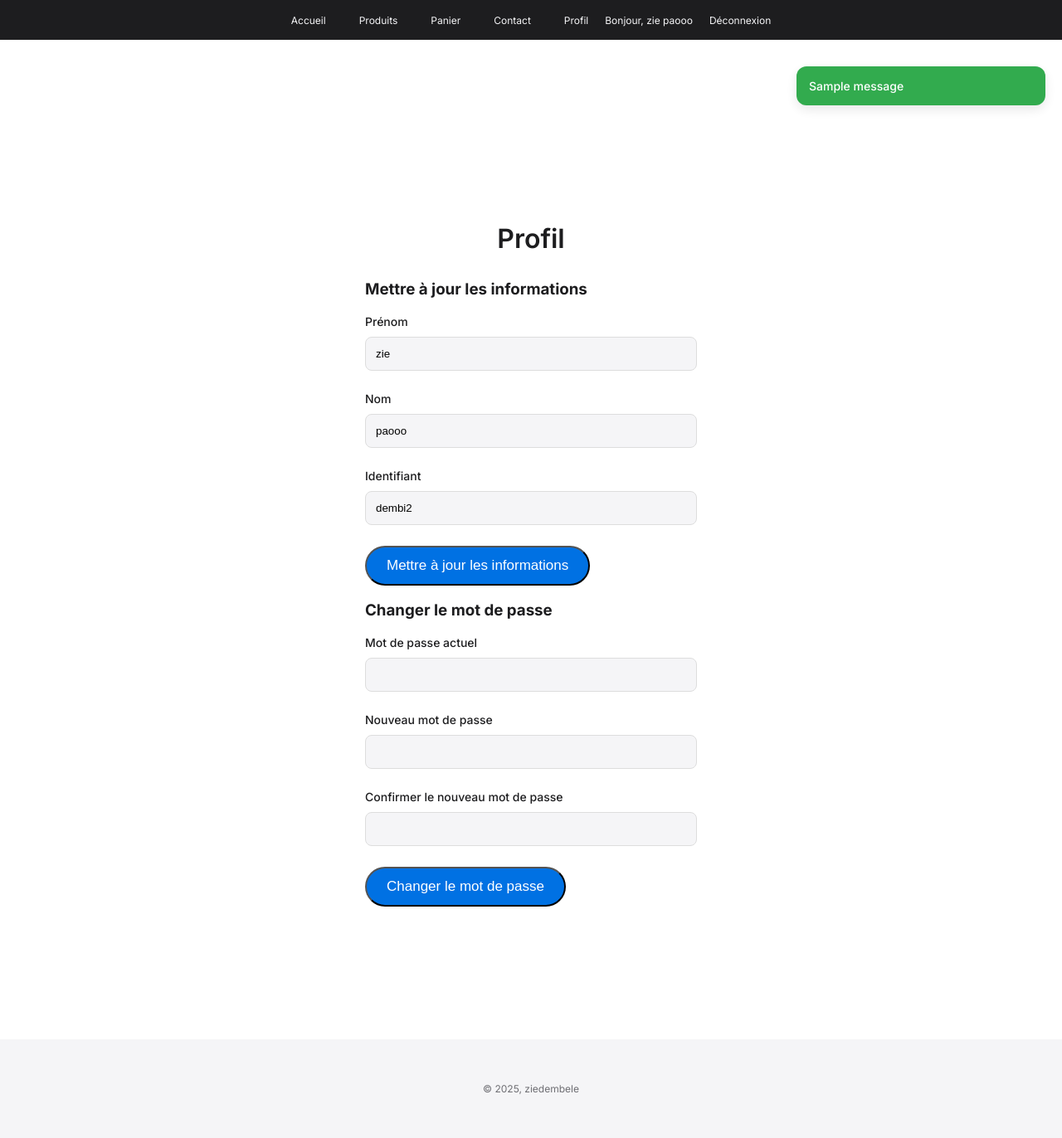
After one commit to Dembele0785/mini-ecommerce, a Flask app: page /profile in a window 1280 px wide. The commit adds this page. Shown: the whole page at 83% size. Run offline with Flask 3, Linux system fonts and the light colour scheme; a user stored in the database is signed in; one stand-in notice (Sample message) is shown.

Commit message:
version finale

```diff
--- a/app/routes.py
+++ b/app/routes.py
@@ -1,7 +1,25 @@
-from flask import Blueprint, render_template, request, redirect, url_for, session, flash
-from .models import Product
+from flask import Blueprint, render_template, request, redirect, url_for, session, flash, g
+from .models import Product, User
+from . import db
+import functools
 
 main = Blueprint('main', __name__)
+
+@main.before_app_request
+def load_logged_in_user():
+    user_id = session.get('user_id')
+    if user_id is None:
+        g.user = None
+    else:
+        g.user = User.query.get(user_id)
+
+def login_required(view):
+    @functools.wraps(view)
+    def wrapped_view(**kwargs):
+        if g.user is None:
+            return redirect(url_for('main.login'))
+        return view(**kwargs)
+    return wrapped_view
 
 @main.route("/")
 def index():
@@ -111,4 +129,78 @@ def clear_cart():
 
 @main.route("/login", methods=['GET', 'POST'])
 def login():
+    if request.method == 'POST':
+        username = request.form.get('username')
+        password = request.form.get('password')
+        user = User.query.filter_by(username=username).first()
+
+        if user and user.check_password(password):
+            session['user_id'] = user.id
+            flash('Connexion réussie !', 'success')
+            return redirect(url_for('main.index'))
+        else:
+            flash('Identifiant ou mot de passe incorrect.', 'error')
+
     return render_template("login.html")
+
+
+@main.route("/register", methods=['GET', 'POST'])
+def register():
+    if request.method == 'POST':
+        first_name = request.form.get('first_name')
+        last_name = request.form.get('last_name')
+        username = request.form.get('username')
+        password = request.form.get('password')
+        confirm_password = request.form.get('confirm_password')
+
+        if password != confirm_password:
+            flash('Les mots de passe ne correspondent pas.', 'error')
+            return redirect(url_for('main.register'))
+
+        user = User.query.filter_by(username=username).first()
+        if user:
+            flash('Ce nom d\'utilisateur existe déjà.', 'error')
+            return redirect(url_for('main.register'))
+
+        new_user = User(username=username, first_name=first_name, last_name=last_name)
+        new_user.set_password(password)
+        db.session.add(new_user)
+        db.session.commit()
+
+        flash('Inscription réussie ! Vous pouvez maintenant vous connecter.', 'success')
+        return redirect(url_for('main.login'))
+
+    return render_template("register.html")
+
+@main.route("/logout")
+def logout():
+    session.clear()
+    flash('Vous avez été déconnecté.', 'info')
+    return redirect(url_for('main.index'))
+
+@main.route("/profile", methods=['GET', 'POST'])
+@login_required
+def profile():
+    if request.method == 'POST':
+        action = request.form.get('action')
+        if action == 'update_profile':
+            g.user.first_name = request.form.get('first_name')
+            g.user.last_name = request.form.get('last_name')
+            g.user.username = request.form.get('username')
+            db.session.commit()
+            flash('Profil mis à jour.', 'success')
+        elif action == 'change_password':
+            current_password = request.form.get('current_password')
+            new_password = request.form.get('new_password')
+            confirm_new_password = request.form.get('confirm_new_password')
+
+            if not g.user.check_password(current_password):
+                flash('Mot de passe actuel incorrect.', 'error')
+            elif new_password != confirm_new_password:
+                flash('Les nouveaux mots de passe ne correspondent pas.', 'error')
+            else:
+                g.user.set_password(new_password)
+                db.session.commit()
+                flash('Mot de passe mis à jour.', 'success')
+        return redirect(url_for('main.profile'))
+    return render_template("profile.html")
--- a/app/static/css/style.css
+++ b/app/static/css/style.css
@@ -1,6 +1,18 @@
+@import url('https://fonts.googleapis.com/css2?family=Inter:wght@400;500;600;700&display=swap');
+
+:root {
+    --primary-color: #0071e3;
+    --light-color: #fff;
+    --dark-color: #1d1d1f;
+    --text-color: #1d1d1f;
+    --secondary-text-color: #6e6e73;
+    --font-family: 'Inter', sans-serif;
+}
+
 body {
-    font-family: Arial, sans-serif;
-    background-color: #f7f7f7;
+    font-family: var(--font-family);
+    background-color: var(--light-color);
+    color: var(--text-color);
     margin: 0;
     padding: 0;
     display: flex;
@@ -10,127 +22,161 @@ body {
 
 .content {
     flex: 1;
+    padding: 40px;
 }
 
 nav {
-    background-color: #333;
-    padding: 15px;
-    text-align: center;
+    background-color: var(--dark-color);
+    padding: 0 30px;
+    display: flex;
+    justify-content: center;
+    align-items: center;
+    height: 48px;
 }
 
 nav a {
-    color: white;
+    color: #f5f5f7;
     text-decoration: none;
-    margin: 0 15px;
+    margin: 0 20px;
+    font-size: 12px;
+    font-weight: 400;
+    transition: color 0.3s;
 }
 
 nav a:hover {
-    text-decoration: underline;
+    color: var(--primary-color);
+}
+
+.welcome-message {
+    color: #f5f5f7;
+    font-size: 12px;
+}
+
+h1, h2, h3 {
+    color: var(--text-color);
 }
 
 h1 {
     text-align: center;
     margin-top: 20px;
+    font-size: 48px;
+    font-weight: 600;
+}
+
+h2 {
+    text-align: center;
+    margin-top: 60px;
+    margin-bottom: 40px;
+    font-size: 40px;
+    font-weight: 600;
 }
 
 .product-grid {
-    display: flex;
-    flex-wrap: wrap;
-    justify-content: center;
-    gap: 20px;
-    margin: 20px;
+    display: grid;
+    grid-template-columns: repeat(auto-fill, minmax(300px, 1fr));
+    gap: 40px;
+    margin: 20px 0;
 }
 
 .product-card {
-    background-color: white;
-    border: 1px solid #ddd;
-    border-radius: 8px;
-    padding: 15px;
-    width: 200px;
-    box-shadow: 0 2px 5px rgba(0,0,0,0.1);
+    background-color: #f5f5f7;
+    border-radius: 18px;
+    padding: 30px;
     text-align: center;
+    transition: transform 0.3s, box-shadow 0.3s;
+}
+
+.product-card:hover {
+    transform: translateY(-10px);
+    box-shadow: 0 20px 40px rgba(0,0,0,0.1);
 }
 
 .product-card h3 {
-    font-size: 18px;
-    margin: 10px 0;
+    font-size: 24px;
+    margin: 20px 0 10px;
+    font-weight: 600;
 }
 
 .product-card p {
     font-size: 16px;
-    color: #555;
+    color: var(--secondary-text-color);
+    font-weight: 400;
 }
 
 .product-card img {
     max-width: 100%;
     height: auto;
-    border-radius: 5px;
+    border-radius: 18px;
 }
 
 .hero {
-    background-color: #f0f0f0;
-    padding: 40px 20px;
+    padding: 80px 20px;
     text-align: center;
-    border-bottom: 1px solid #ddd;
 }
 
 .hero h1 {
-    font-size: 2.5em;
+    font-size: 56px;
+    font-weight: 700;
     margin-bottom: 10px;
 }
 
 .hero p {
-    font-size: 1.2em;
-    color: #555;
+    font-size: 24px;
+    color: var(--secondary-text-color);
+    margin-bottom: 30px;
 }
 
 .btn {
     display: inline-block;
-    background-color: #333;
-    color: white;
-    padding: 10px 20px;
+    background-color: var(--primary-color);
+    color: var(--light-color);
+    padding: 12px 24px;
     text-decoration: none;
-    border-radius: 5px;
-    margin-top: 20px;
+    border-radius: 30px;
+    font-size: 17px;
+    font-weight: 500;
+    transition: background-color 0.3s;
 }
 
 .btn:hover {
-    background-color: #555;
+    background-color: #0077ed;
 }
 
 footer {
-    background-color: #333;
-    color: white;
+    background-color: #f5f5f7;
+    color: var(--secondary-text-color);
     text-align: center;
-    padding: 10px;
-    margin-top: auto;
+    padding: 40px;
+    font-size: 12px;
 }
 
 /* Cart Page Styles */
 .cart-container {
     width: 80%;
-    margin: 20px auto;
+    margin: 40px auto;
 }
 
 .cart-table {
     width: 100%;
     border-collapse: collapse;
-    margin-bottom: 20px;
+    margin-bottom: 30px;
 }
 
 .cart-table th, .cart-table td {
-    border: 1px solid #ddd;
-    padding: 12px;
+    padding: 20px;
     text-align: left;
+    border-bottom: 1px solid #e5e5e5;
 }
 
 .cart-table th {
-    background-color: #f2f2f2;
+    font-weight: 600;
+    font-size: 14px;
+    color: var(--secondary-text-color);
 }
 
 .cart-table img {
-    max-width: 80px;
-    border-radius: 5px;
+    max-width: 100px;
+    border-radius: 10px;
 }
 
 .update-form {
@@ -142,24 +188,29 @@ footer {
     width: 60px;
     text-align: center;
     margin-right: 10px;
+    padding: 8px;
+    border-radius: 8px;
+    border: 1px solid #ddd;
 }
 
 .btn-update {
-    background-color: #4CAF50;
+    background-color: #28a745;
     color: white;
     border: none;
     padding: 8px 12px;
-    border-radius: 5px;
+    border-radius: 8px;
     cursor: pointer;
+    transition: background-color 0.3s;
 }
 
 .btn-update:hover {
-    background-color: #45a049;
+    background-color: #218838;
 }
 
 .btn-remove {
-    color: #f44336;
+    color: #dc3545;
     text-decoration: none;
+    font-weight: 500;
 }
 
 .btn-remove:hover {
@@ -172,61 +223,95 @@ footer {
 }
 
 .btn-clear {
-    background-color: #f44336;
+    background-color: #dc3545;
     color: white;
     padding: 10px 20px;
     text-decoration: none;
-    border-radius: 5px;
+    border-radius: 25px;
+    transition: background-color 0.3s;
 }
 
 .btn-clear:hover {
-    background-color: #da190b;
+    background-color: #c82333;
 }
 
 /* Contact Page Styles */
 .contact-container {
     text-align: center;
-    margin: 50px auto;
-    padding: 20px;
-    background-color: white;
-    border: 1px solid #ddd;
-    border-radius: 8px;
-    width: 50%;
-    box-shadow: 0 2px 5px rgba(0,0,0,0.1);
+    margin: 80px auto;
+    padding: 40px;
+    width: 60%;
 }
 
 .empty-cart {
     text-align: center;
-    margin-top: 50px;
+    margin-top: 80px;
 }
+
+/* Flashed Messages */
+.flashed-messages {
+    position: fixed;
+    top: 80px;
+    right: 20px;
+    z-index: 1000;
+    width: 300px;
+}
+
+.alert {
+    padding: 15px;
+    margin-bottom: 15px;
+    border-radius: 12px;
+    color: var(--light-color);
+    font-size: 14px;
+    font-weight: 500;
+    box-shadow: 0 5px 15px rgba(0,0,0,0.1);
+    opacity: 0.95;
+    transition: opacity 0.3s, transform 0.3s;
+}
+
+.alert-success {
+    background-color: #28a745;
+}
+
+.alert-error {
+    background-color: #dc3545;
+}
+
+.alert-info {
+    background-color: #17a2b8;
+}
+
 
 /* Login Page Styles */
 .login-container {
-    width: 300px;
-    margin: 50px auto;
-    padding: 20px;
-    background-color: white;
-    border: 1px solid #ddd;
-    border-radius: 8px;
-    box-shadow: 0 2px 5px rgba(0,0,0,0.1);
+    width: 400px;
+    margin: 80px auto;
+    padding: 40px;
 }
 
 .login-container h2 {
     text-align: center;
-    margin-bottom: 20px;
+    margin-bottom: 30px;
+    font-weight: 600;
+    font-size: 32px;
 }
 
 .form-group {
-    margin-bottom: 15px;
+    margin-bottom: 25px;
 }
 
 .form-group label {
     display: block;
-    margin-bottom: 5px;
+    margin-bottom: 10px;
+    font-weight: 500;
+    font-size: 14px;
 }
 
 .form-group input {
     width: 100%;
-    padding: 8px;
+    padding: 12px;
     box-sizing: border-box;
+    border-radius: 8px;
+    border: 1px solid #ddd;
+    background-color: #f5f5f7;
 }
--- a/app/templates/base.html
+++ b/app/templates/base.html
@@ -6,23 +6,30 @@
 </head>
 <body>
     <nav>
-        <a href="{{ url_for('main.index') }}">Accueil</a> |
-        <a href="{{ url_for('main.products') }}">Produits</a> |
-        <a href="{{ url_for('main.cart') }}">Panier</a> |
-        <a href="{{ url_for('main.contact') }}">Contact</a> |
+        <a href="{{ url_for('main.index') }}">Accueil</a>
+        <a href="{{ url_for('main.products') }}">Produits</a>
+        <a href="{{ url_for('main.cart') }}">Panier</a>
+        <a href="{{ url_for('main.contact') }}">Contact</a>
+        {% if g.user %}
+            <a href="{{ url_for('main.profile') }}">Profil</a>
+            <span class="welcome-message">Bonjour, {{ g.user.first_name }} {{ g.user.last_name }}</span>
+            <a href="{{ url_for('main.logout') }}">Déconnexion</a>
+        {% else %}
             <a href="{{ url_for('main.login') }}">Se connecter</a>
+        {% endif %}
     </nav>
-    <hr>
+    <div class="content">
+        <div class="flashed-messages">
             {% with messages = get_flashed_messages(with_categories=true) %}
                 {% if messages %}
-            <ul>
                     {% for category, message in messages %}
-                    <li class="{{ category }}">{{ message }}</li>
+                        <div class="alert alert-{{ category }}">{{ message }}</div>
                     {% endfor %}
-            </ul>
                 {% endif %}
             {% endwith %}
+        </div>
         {% block content %}{% endblock %}
+    </div>
     <footer>
         <p>© 2025, ziedembele</p>
     </footer>
--- a/app/templates/login.html
+++ b/app/templates/login.html
@@ -13,5 +13,6 @@
         </div>
         <button type="submit" class="btn">Se connecter</button>
     </form>
+    <p>Vous n'avez pas de compte ? <a href="{{ url_for('main.register') }}">S'inscrire</a></p>
 </div>
 {% endblock %}
--- a/app/templates/products.html
+++ b/app/templates/products.html
@@ -1,6 +1,6 @@
 {% extends "base.html" %}
 {% block content %}
-<h1>Nos Produits</h1>
+<h1>Tous les produits.</h1>
 <div class="product-grid">
     {% for product in products %}
     <div class="product-card">
@@ -9,8 +9,8 @@
         <p>{{ "%.2f" | format(product.price) }} €</p>
         <form action="{{ url_for('main.add_to_cart') }}" method="post">
             <input type="hidden" name="product_id" value="{{ product.id }}">
-            <input type="number" name="quantity" value="1" min="1" style="width: 50px;">
-            <button type="submit" class="btn">Ajouter au panier</button>
+            <input type="hidden" name="quantity" value="1">
+            <button type="submit" class="btn">Acheter</button>
         </form>
     </div>
     {% else %}
--- /dev/null
+++ b/app/templates/profile.html
@@ -0,0 +1,37 @@
+{% extends "base.html" %}
+{% block content %}
+<div class="login-container">
+    <h2>Profil</h2>
+    <form method="post">
+        <h3>Mettre à jour les informations</h3>
+        <div class="form-group">
+            <label for="first_name">Prénom</label>
+            <input type="text" id="first_name" name="first_name" value="{{ g.user.first_name }}" required>
+        </div>
+        <div class="form-group">
+            <label for="last_name">Nom</label>
+            <input type="text" id="last_name" name="last_name" value="{{ g.user.last_name }}" required>
+        </div>
+        <div class="form-group">
+            <label for="username">Identifiant</label>
+            <input type="text" id="username" name="username" value="{{ g.user.username }}" required>
+        </div>
+        <button type="submit" name="action" value="update_profile" class="btn">Mettre à jour les informations</button>
+
+        <h3>Changer le mot de passe</h3>
+        <div class="form-group">
+            <label for="current_password">Mot de passe actuel</label>
+            <input type="password" id="current_password" name="current_password">
+        </div>
+        <div class="form-group">
+            <label for="new_password">Nouveau mot de passe</label>
+            <input type="password" id="new_password" name="new_password">
+        </div>
+        <div class="form-group">
+            <label for="confirm_new_password">Confirmer le nouveau mot de passe</label>
+            <input type="password" id="confirm_new_password" name="confirm_new_password">
+        </div>
+        <button type="submit" name="action" value="change_password" class="btn">Changer le mot de passe</button>
+    </form>
+</div>
+{% endblock %}
```
Also changed, not shown: app/models.py (+17 -0 lines), app/templates/index.html (+4 -4 lines), app/templates/register.html (added, +30 -0 lines), app/static/images/produit1.jpg, instance/mini_ecommerce.db, 1 other file. Lines whose indentation alone changed are shown as unchanged.
